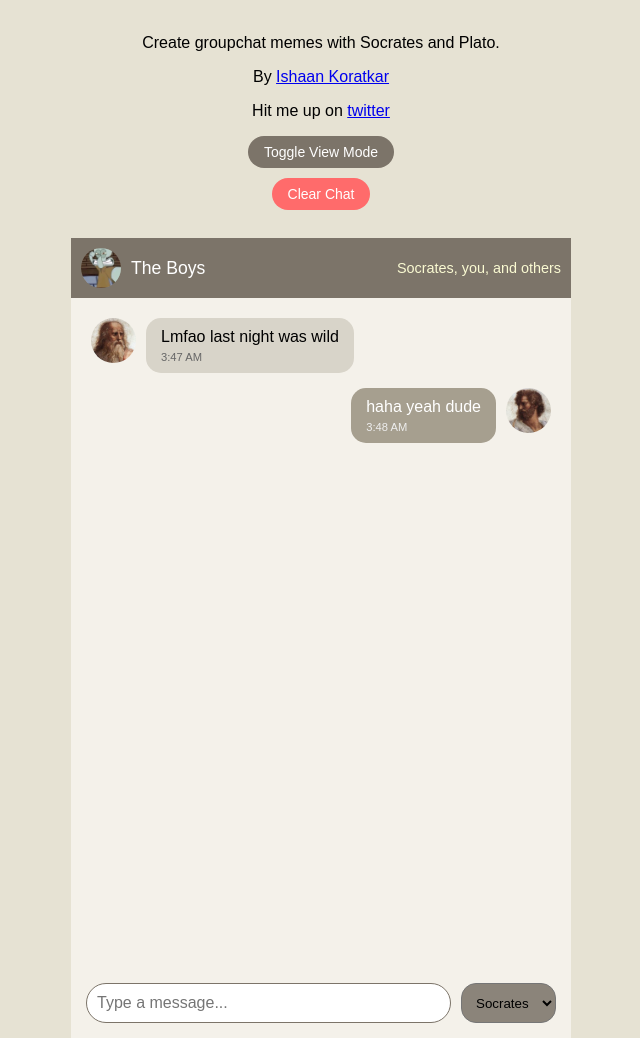
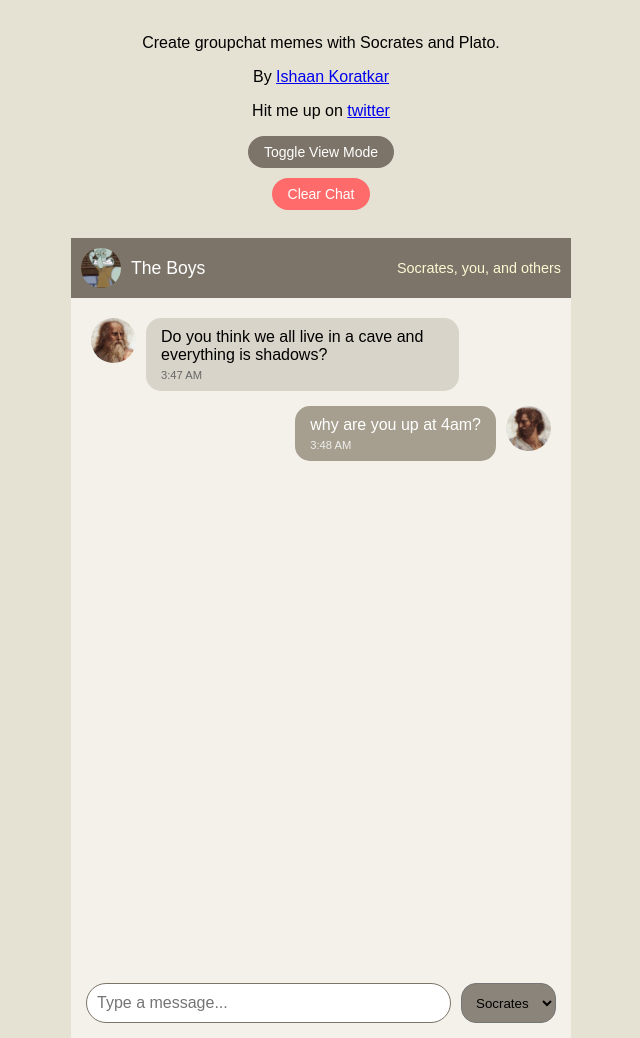
Before and after one commit to koratkar/platochat, a plain HTML site: page index.html in a window 1280 px wide. Shown: the whole page, without its empty margins (319-959 px from the left). Drawn offline with Linux system fonts and the light colour scheme.

Commit message:
Update index.html

```diff
--- a/index.html
+++ b/index.html
@@ -262,6 +262,8 @@
         }
 
     </style>
+    <title>Socratic Group Chat</title>
+    <link rel="icon" type="image/x-icon" href="images/groupchat_pfp.png">
 </head>
 <body>
     <br>
@@ -294,7 +296,7 @@
                     <img src="images/socrates.png" alt="Philosopher 1">
                 </div>
                 <div class="message received" contenteditable="true">
-                    Lmfao last night was wild
+                    Do you think we all live in a cave and everything is shadows?
                     <span class="timestamp" contenteditable="true">3:47 AM</span>
                 </div>
                 <button class="delete-button">×</button>
@@ -305,7 +307,7 @@
                     <img src="images/plato.png" alt="Philosopher 2">
                 </div>
                 <div class="message sent" contenteditable="true">
-                    haha yeah dude
+                    why are you up at 4am?
                     <span class="timestamp" contenteditable="true">3:48 AM</span>
                 </div>
                 <button class="delete-button">×</button>
```
